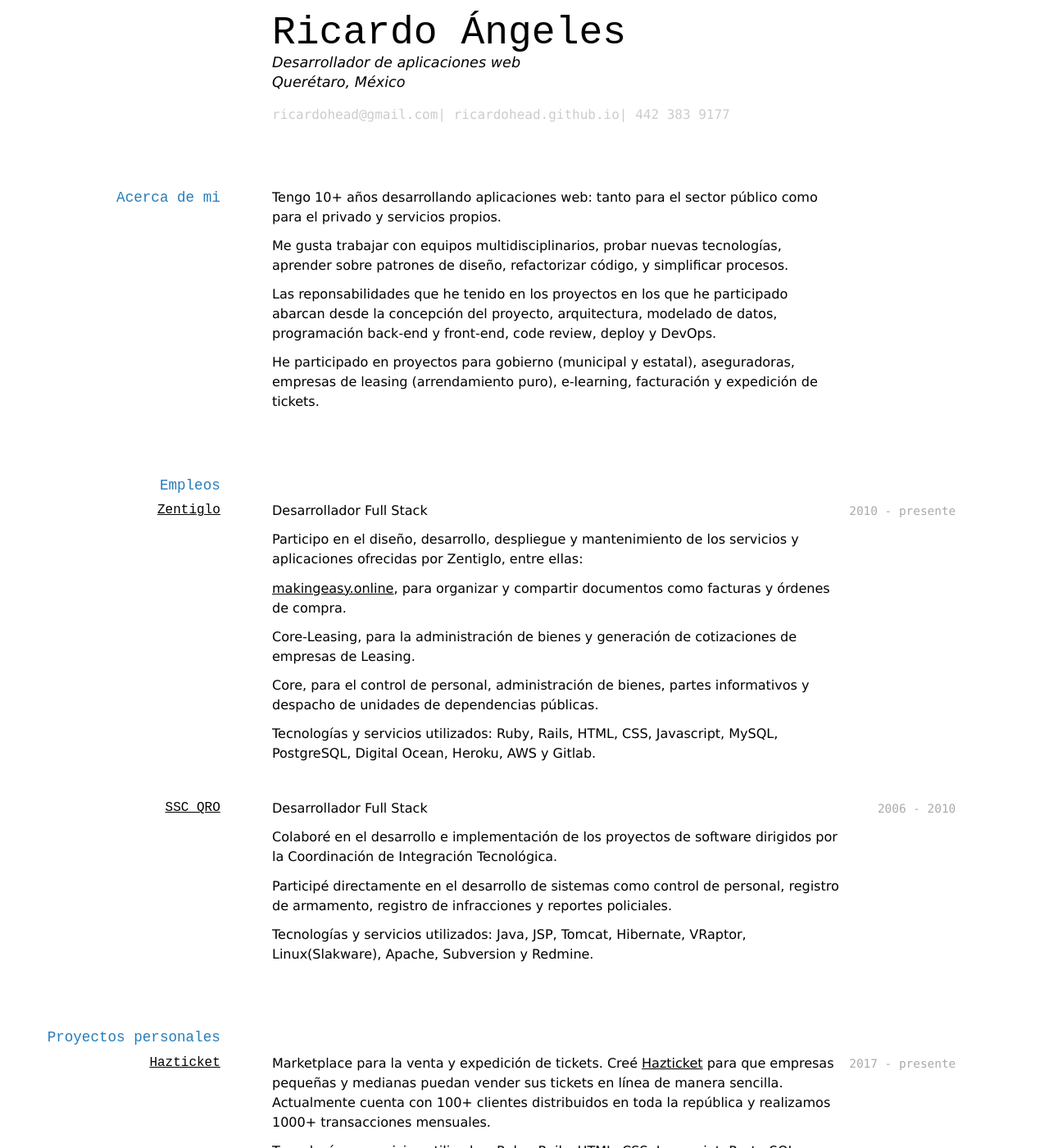
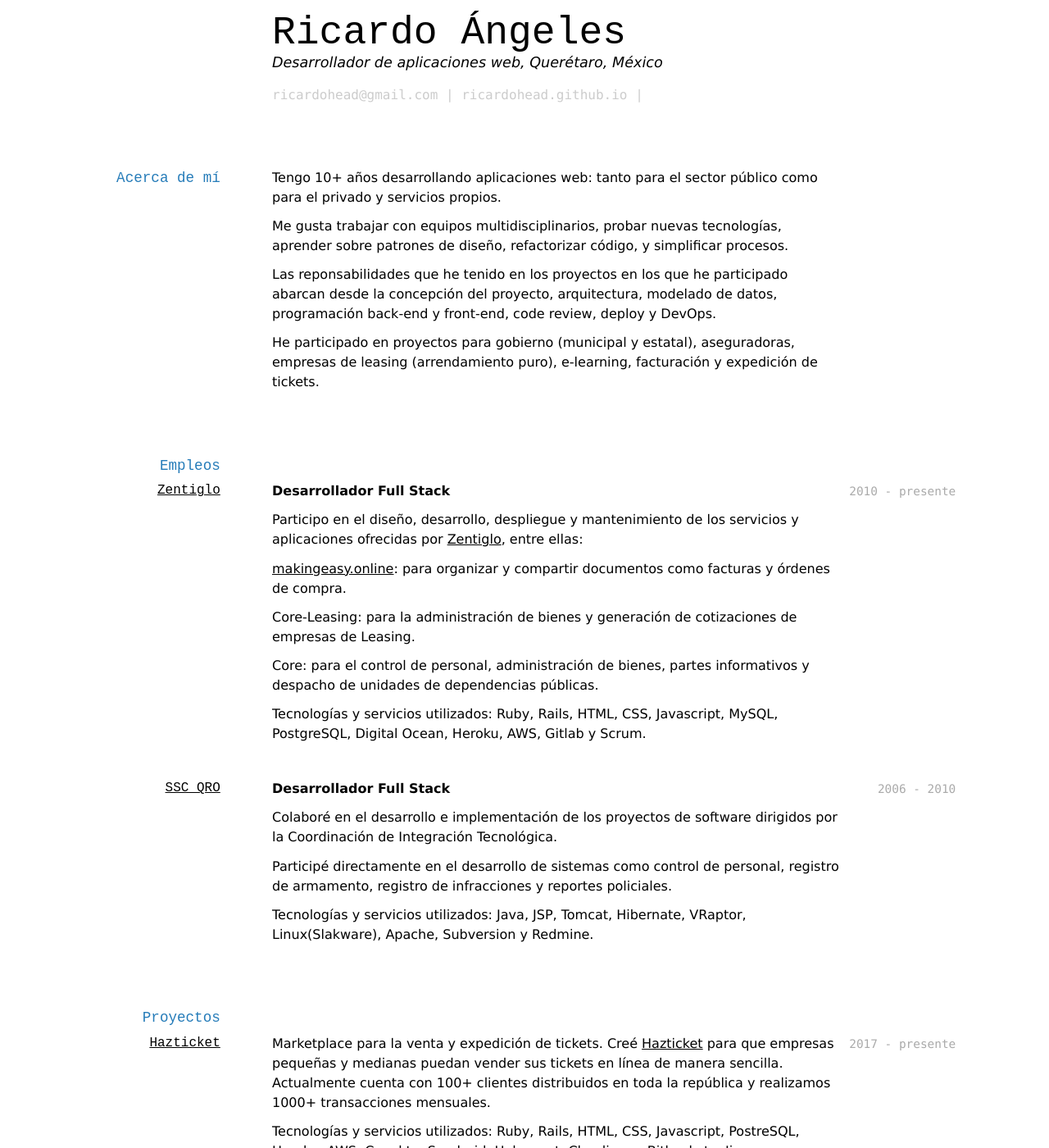
Before and after one commit to ricardohead/ricardohead.github.com, a Jekyll site: the page built from cv-es.md, in a window 1280 px wide and 1400 px high. Shown: the whole window at 82% size. Built offline with Jekyll 4.4.1, drawn with Linux system fonts in a browser that asks for light colours; some of the changed text lies outside the part shown.

Commit message:
Update cv

```diff
--- a/cv-es.md
+++ b/cv-es.md
@@ -3,17 +3,14 @@
 title: Ricardo Ángeles CV
 ---
 # Ricardo Ángeles
-Desarrollador de aplicaciones web
-<br/>
-Querétaro, México
+Desarrollador de aplicaciones web, Querétaro, México
 
 <div id="webaddress">
-  <a href="mailto:ricardohead@gmail.com">ricardohead@gmail.com</a>|
-  <a href="https://ricardohead.github.io">ricardohead.github.io</a>|
-  <a href="tel:4423839177">442 383 9177</a>
+  <a href="mailto:ricardohead@gmail.com">ricardohead@gmail.com</a> |
+  <a href="https://ricardohead.github.io">ricardohead.github.io</a> |
 </div>
 
-## Acerca de mi
+## Acerca de mí
 
 Tengo 10+ años desarrollando aplicaciones web: tanto para el sector público como
 para el privado y servicios propios.
@@ -34,28 +31,27 @@
 ### [Zentiglo](http://www.zentiglo.com/)
 
 `2010 - presente`
-Desarrollador Full Stack
+__Desarrollador Full Stack__
 
 Participo en el diseño, desarrollo, despliegue y mantenimiento de los servicios
-y aplicaciones ofrecidas por Zentiglo, entre ellas:
+y aplicaciones ofrecidas por [Zentiglo](http://www.zentiglo.com/), entre ellas:
 
-[makingeasy.online](http://www.makingeasy.online/es/), para organizar y compartir
-documentos como facturas y órdenes de compra.
+[makingeasy.online](http://www.makingeasy.online/es/): para organizar y
+compartir documentos como facturas y órdenes de compra.
 
-Core-Leasing, para la administración de bienes y generación de cotizaciones de
+Core-Leasing: para la administración de bienes y generación de cotizaciones de
 empresas de Leasing.
 
-Core, para el control de personal, administración de bienes, partes informativos
+Core: para el control de personal, administración de bienes, partes informativos
 y despacho de unidades de dependencias públicas.
 
-
 Tecnologías y servicios utilizados: Ruby, Rails, HTML, CSS, Javascript, MySQL,
-PostgreSQL, Digital Ocean, Heroku, AWS y Gitlab.
+PostgreSQL, Digital Ocean, Heroku, AWS, Gitlab y Scrum.
 
 ### [SSC QRO](http://www.queretaro.gob.mx/ssc/)
 
 `2006 - 2010`
-Desarrollador Full Stack
+__Desarrollador Full Stack__
 
 Colaboré en el desarrollo e implementación de los proyectos de software
 dirigidos por la Coordinación de Integración Tecnológica.
@@ -66,7 +62,7 @@
 Tecnologías y servicios utilizados: Java, JSP, Tomcat, Hibernate, VRaptor,
 Linux(Slakware), Apache, Subversion y Redmine.
 
-## Proyectos personales
+## Proyectos
 
 ### [Hazticket](https://www.hazticket.mx/)
 
```
Also changed, not shown: other parts of cv-es.md (+2 -17 lines).
